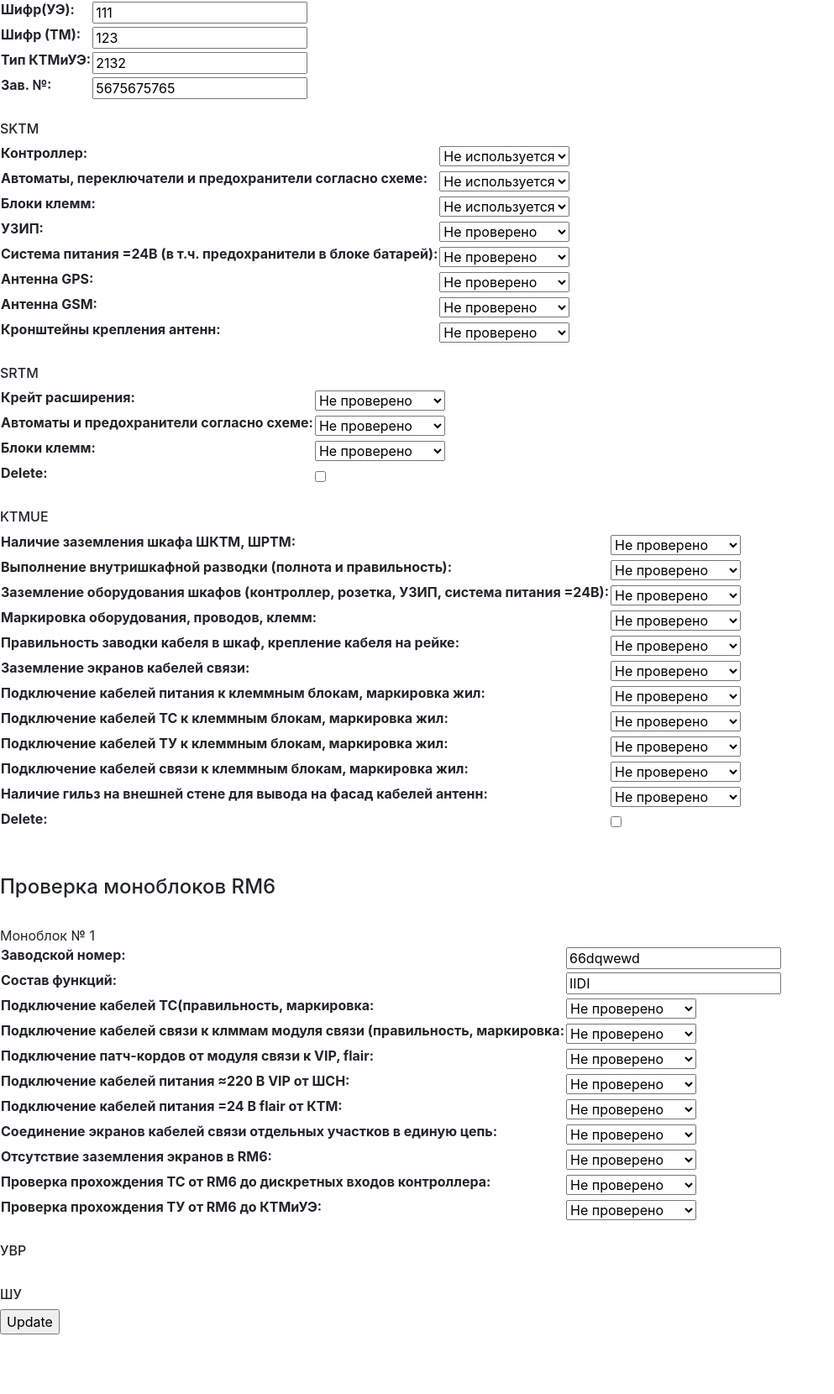
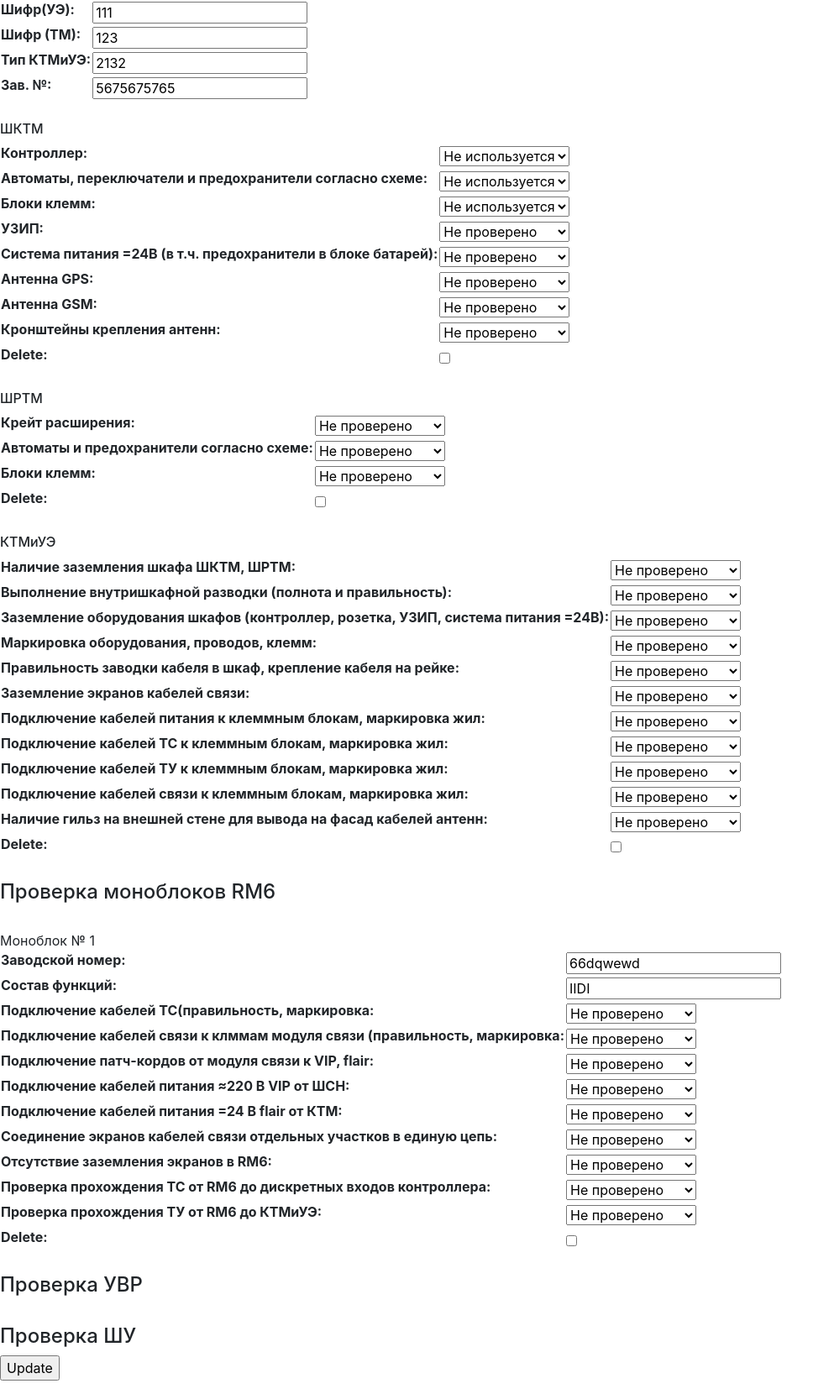
Before and after one commit to TimurKarev/ETIGroup, a Django app: page /tm_checklist_update/46/ in a window 1280 px wide. Shown: the part 56-1716 px from the top of the page at 84% size, without its empty margins (0-993 px from the left). Before the commit the page ends 1645 px from the top, so only its background shows below. Run offline with Django 3.2, Linux system fonts and the light colour scheme; a user stored in the database is signed in; data comes from the database, SQL or seed files in the repository; some libraries are stand-ins or nearby versions.

Commit message:
heroku ready version

```diff
--- a/otk/templates/tm_checklist_update.html
+++ b/otk/templates/tm_checklist_update.html
@@ -6,20 +6,25 @@
 <form action="" method="post">{% csrf_token %}
     <table>{{ form.as_table }}</table>
 
+    {% if sktm %}
         <br/>
-    <h6>SKTM</h6>
+        <h6>ШКТМ</h6>
         <table>{{ sktm.as_table}}</table>
+    {% endif %}
 
+    {% if  srtm %}
         <br/>
-    <h6>SRTM</h6>
+        <h6>ШРТМ</h6>
         <table>{{ srtm.as_table}}</table>
+    {% endif %}
 
+    {% if ktmue %}
         <br/>
-    <h6>KTMUE</h6>
+        <h6>КТМиУЭ</h6>
         <table>{{ ktmue.as_table}}</table>
+    {% endif %}
 
     {% if rm6 %}
-        <br/>
         <br/>
         <h4>Проверка моноблоков RM6</h4>
         {% for f in rm6.forms %}
@@ -29,14 +34,25 @@
         {% endfor %}
     {% endif %}
 
+    {% if ybp %}
         <br/>
-    <h6>УВР</h6>
-    <table>{{ ybp.as_table }}</table>
-<!-- {{ ybp.as_p}}-->
+        <h4>Проверка УВР</h4>
+        {% for f in ybp.forms %}
+        <br />
+        УВР № {{forloop.counter}}
+        <table>{{ f.as_table }} </table>
+        {% endfor %}
+    {% endif %}
 
+    {% if su %}
         <br/>
-    <h6>ШУ</h6>
-    <table>{{ su.as_table}}</table>
+        <h4>Проверка ШУ</h4>
+        {% for f in ybp.forms %}
+        <br />
+        ШУ № {{forloop.counter}}
+        <table>{{ f.as_table }} </table>
+        {% endfor %}
+    {% endif %}
 
     <input type="submit" value="Update">
 </form>
--- a/otk/views/tm_checklist_update_view.py
+++ b/otk/views/tm_checklist_update_view.py
@@ -12,10 +12,10 @@
 #TODO убрать ACCEPTED fields from
 
 RM6Formset = inlineformset_factory(
-    TMCheckList, RM6CheckList, exclude=('id','passed'), extra = 0, can_delete=False,
+    TMCheckList, RM6CheckList, exclude=('id','passed'), extra = 0,
 )
 SKTMFormset = inlineformset_factory(
-    TMCheckList, SKTMCheckList, exclude=('id','passed'), extra = 0, can_delete=False,
+    TMCheckList, SKTMCheckList, exclude=('id','passed'), extra = 0,
 )
 SRTMFormset = inlineformset_factory(
     TMCheckList, SRTMCheckList, exclude=('id','passed'), extra = 0,
```
Lines whose indentation alone changed are shown as unchanged.
